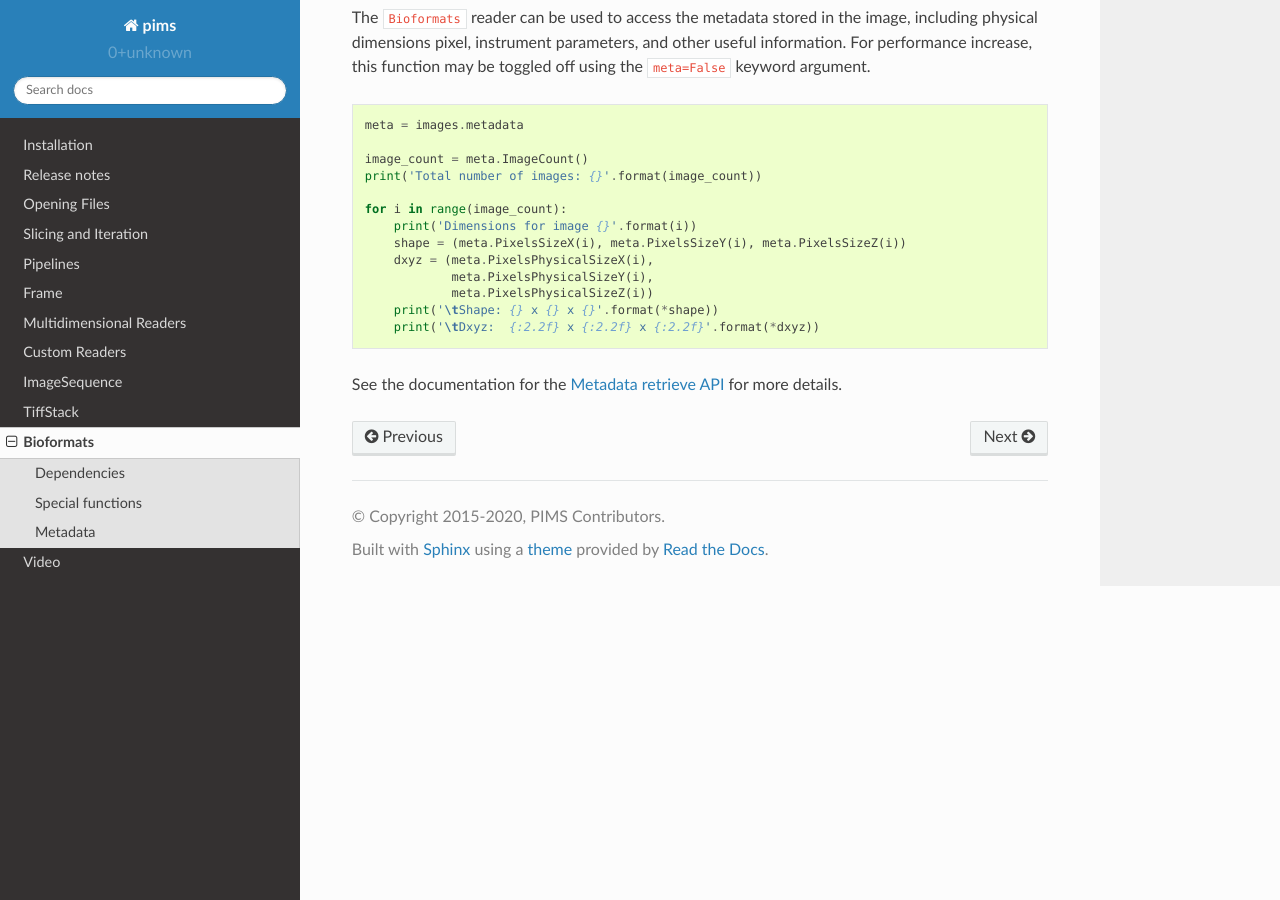
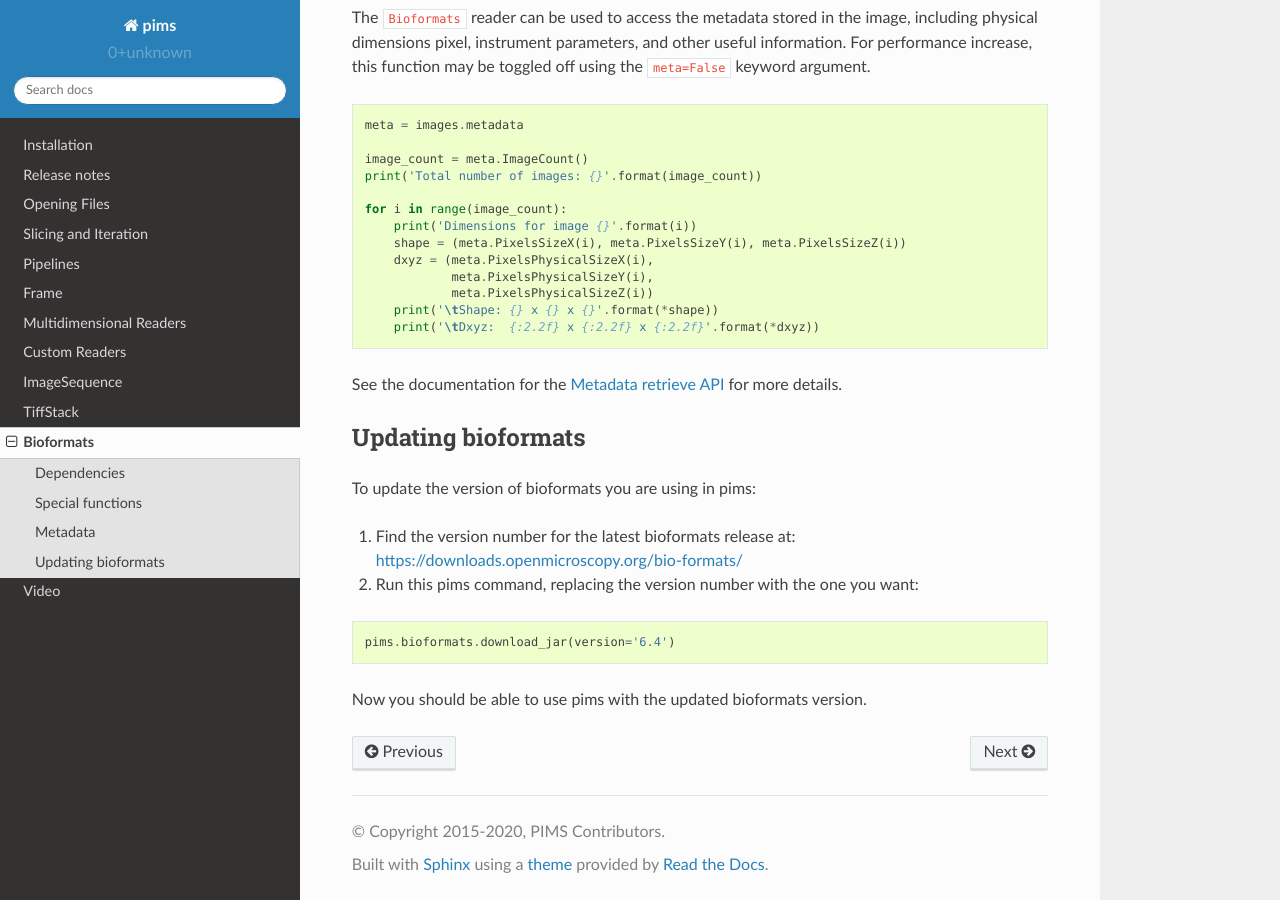
Before and after one commit to soft-matter/pims, a Sphinx documentation site: the page built from doc/source/bioformats.rst, in a window 1280 px wide and 900 px high, scrolled down 1296 px. Built offline with Sphinx 7.4.7 and the Read the Docs theme 2.0.0, drawn with Linux system fonts in a browser that asks for light colours.

Commit message:
Add info on updating bioformats

```diff
--- a/doc/source/bioformats.rst
+++ b/doc/source/bioformats.rst
@@ -80,3 +80,17 @@ keyword argument.
         print('\tDxyz:  {:2.2f} x {:2.2f} x {:2.2f}'.format(*dxyz))
 
 See the documentation for the `Metadata retrieve API <http://www.openmicroscopy.org/site/support/bio-formats5.1/developers/cpp/tutorial.html>`_ for more details.
+
+Updating bioformats
+-------------------
+
+To update the version of bioformats you are using in pims:
+
+1. Find the version number for the latest bioformats release at: https://downloads.openmicroscopy.org/bio-formats/
+2. Run this pims command, replacing the version number with the one you want:
+
+.. code-block:: python
+
+    pims.bioformats.download_jar(version='6.4')
+
+Now you should be able to use pims with the updated bioformats version.
```
